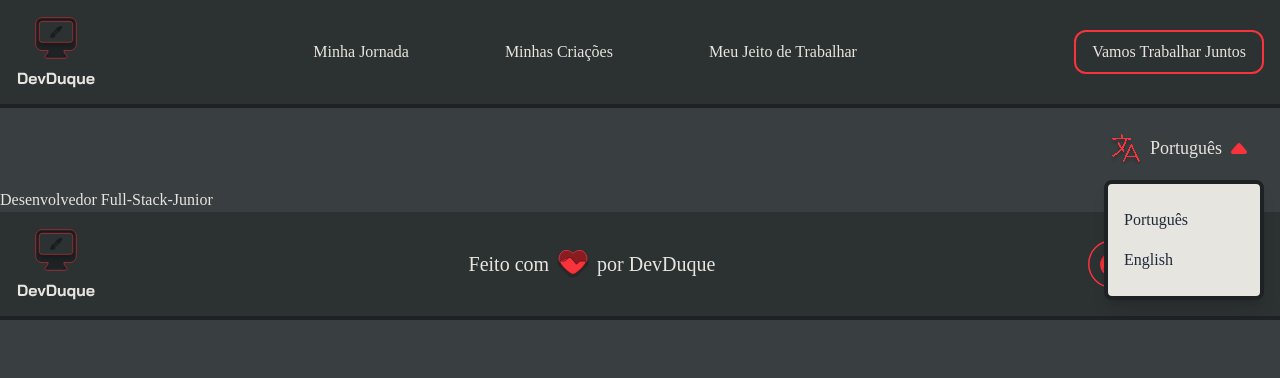
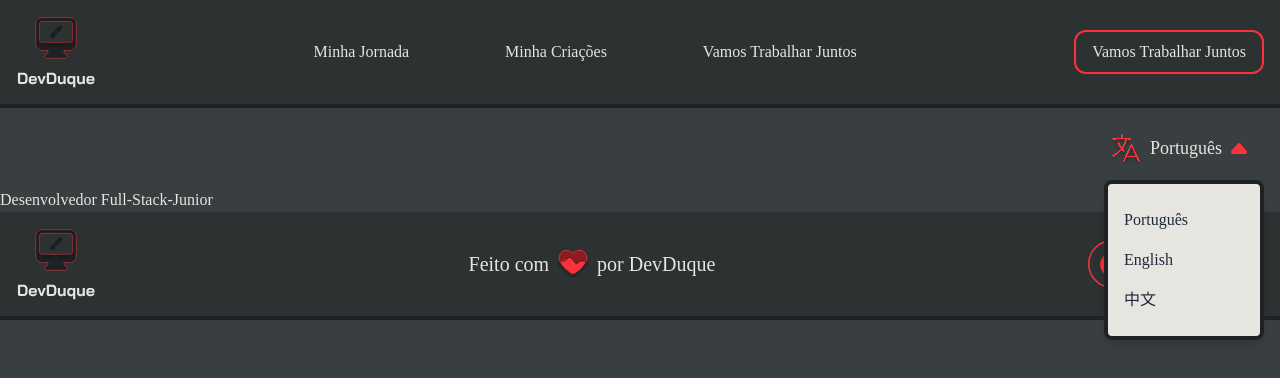
Before and after one commit to DevDuque/portfolio, a React (Vite) app in the folder web/: page / in a window 1280 px wide. Both pictures are taken after a click on the button "Português". Shown: the top 378 px of the page. Built offline with nearby package versions, Linux system fonts and the light colour scheme.

Commit message:
Refactor: Add the Chinese version in the LanguageSelector & Complete the English version of Header/Footer

```diff
--- a/web/src/components/Footer.tsx
+++ b/web/src/components/Footer.tsx
@@ -15,7 +15,6 @@ function Footer() {
       <img src={Logo} alt="Logo" width={80} height={72} />
 
       <div className="flex flex-1 justify-center items-center gap-2">
-        {/* Texto traduzido */}
         <p className="text-xl">{t("footer_text")}</p>
 
         <img
@@ -23,17 +22,16 @@ function Footer() {
           alt=""
           width={32}
           height={28}
-          className="transition-transform duration hover:animate-spin"
+          className="transition-transform duration-75 hover:animate-spin"
         />
 
-        {/* Texto fixo */}
         <p className="text-xl">{t("by_dev")}</p>
       </div>
 
       <div className="flex justify-between gap-4">
-        <img src={GitHub} alt={t("github")} width={48} height={48} />
-        <img src={Linkedin} alt={t("linkedin")} width={48} height={48} />
-        <img src={Instagram} alt={t("instagram")} width={48} height={48} />
+        <img src={GitHub} alt="GitHub" width={48} height={48} />
+        <img src={Linkedin} alt="Linkedin" width={48} height={48} />
+        <img src={Instagram} alt="Instagram" width={48} height={48} />
       </div>
     </div>
   );
--- a/web/src/components/Header.tsx
+++ b/web/src/components/Header.tsx
@@ -1,21 +1,25 @@
+import { useTranslation } from "react-i18next";
+
 import Logo from "../assets/icons/logo.svg";
 
 function Header() {
+  const { t } = useTranslation();
+
   return (
     <div className="bg-background-components flex items-center justify-between p-4 border-b-4 border-stroke">
       <img src={Logo} alt="Logo" width={80} height={72} />
 
       <div className="flex flex-1 justify-center gap-24">
         <a href="#" className="text-main-text hover:border-b-4 border-primary">
-          Minha Jornada
+          {t("my_journey")}
         </a>
 
         <a href="#" className="text-main-text hover:border-b-4 border-primary">
-          Minhas Criações
+          {t("my_creations")}
         </a>
 
         <a href="#" className="text-main-text hover:border-b-4 border-primary">
-          Meu Jeito de Trabalhar
+          {t("btn_work")}
         </a>
       </div>
 
--- a/web/src/components/LanguageSelector.tsx
+++ b/web/src/components/LanguageSelector.tsx
@@ -28,7 +28,12 @@ function LanguageSelector() {
       >
         <img src={LanguageImage} alt="Language Icon" width={32} height={32} />
 
-        {i18n.language === "pt" ? "Português" : "English"}
+        {i18n.language === "pt"
+          ? "Português"
+          : i18n.language === "zh"
+          ? "中文"
+          : "English"}
+
         <img
           src={FaDown}
           className={`transform transition-transform duration-200 ${
@@ -47,11 +52,19 @@ function LanguageSelector() {
             >
               Português
             </li>
+
             <li
               onClick={() => handleChangeLanguage("en")}
               className="px-4 py-2 text-gray-800 cursor-pointer hover:bg-gray-200"
             >
               English
+            </li>
+
+            <li
+              onClick={() => handleChangeLanguage("en")}
+              className="px-4 py-2 text-gray-800 cursor-pointer hover:bg-gray-200"
+            >
+              中文
             </li>
           </ul>
         </div>
--- a/web/src/i18n.js
+++ b/web/src/i18n.js
@@ -7,18 +7,30 @@ i18n.use(initReactI18next).init({
       translation: {
         footer_text: "Feito com",
         by_dev: "por DevDuque",
-        github: "GitHub",
-        linkedin: "Linkedin",
-        instagram: "Instagram",
+
+        my_journey: "Minha Jornada",
+        my_creations: "Minha Criações",
+        my_way: "Meu Jeito de Trabalhar",
+        btn_work: "Vamos Trabalhar Juntos",
       },
     },
     en: {
       translation: {
         footer_text: "Made with",
         by_dev: "by DevDuque",
-        github: "GitHub",
-        linkedin: "Linkedin",
-        instagram: "Instagram",
+
+        my_journey: "My Journey",
+        my_creations: "My Creations",
+        my_way: "My Way to Work",
+        btn_work: "Let's work together",
+      },
+    },
+    zh: {
+      translation: {
+        footer_text: "Made with",
+        by_dev: "by DevDuque",
+
+        my_journey: "My Journey",
       },
     },
   },
```
